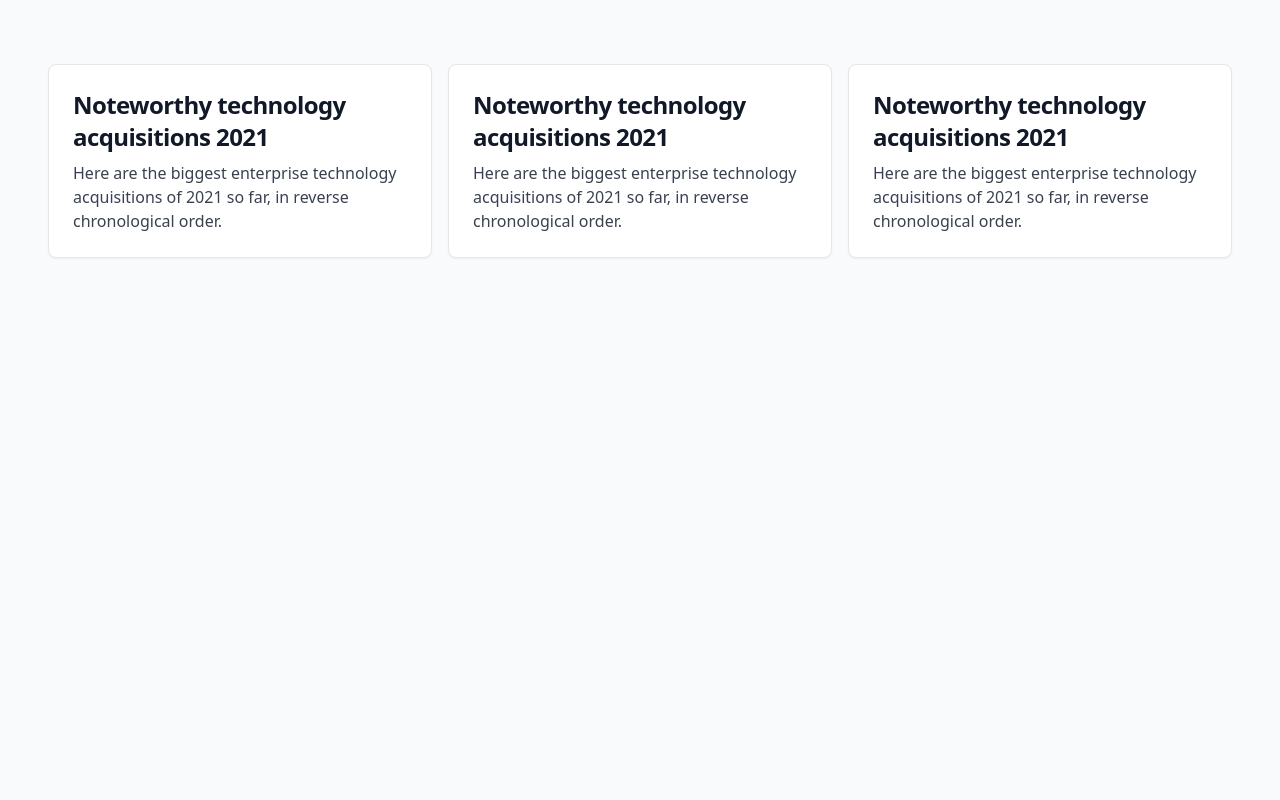
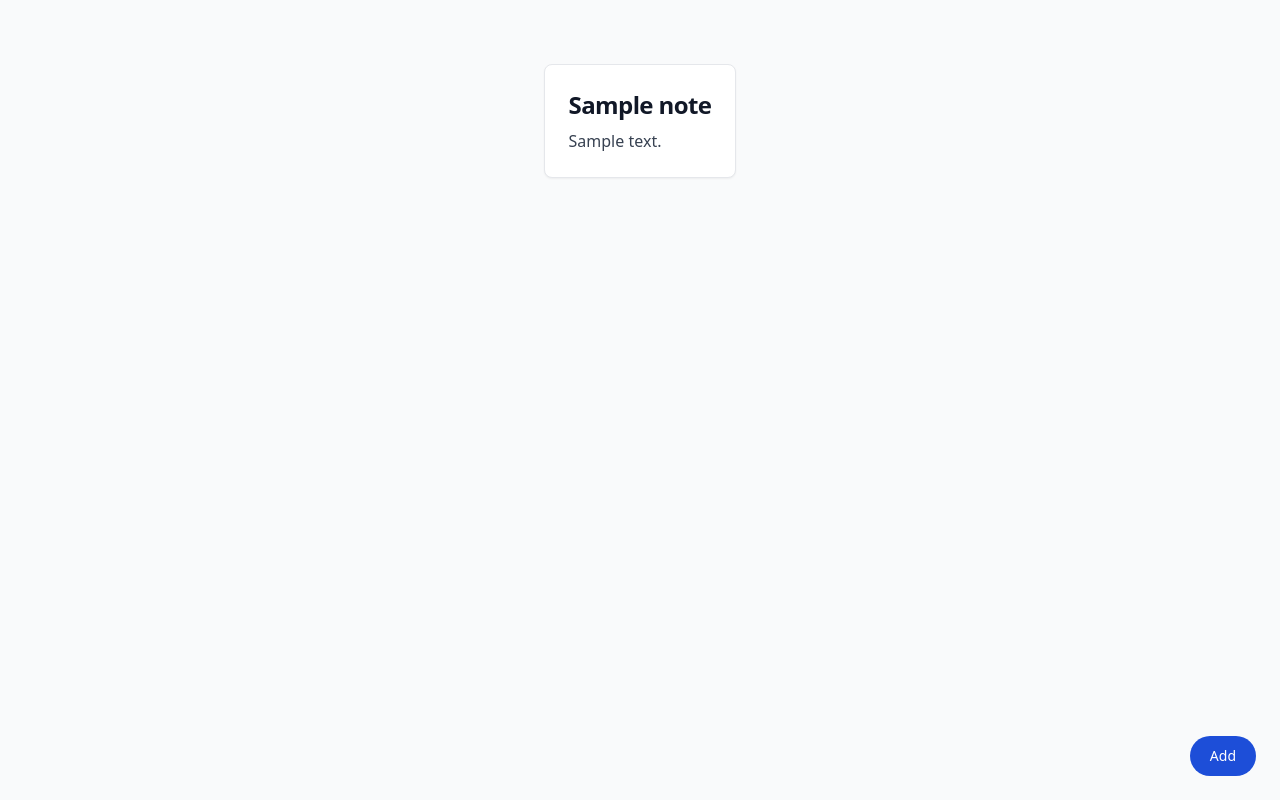
Before and after one commit to git-mrjim/simple_todo_app, a PHP site: template views/main.view.php in a window 1280 px wide. Run offline with PHP 8.4, Linux system fonts and the light colour scheme; the template is opened without the code that fills it: most values are stand-ins (such as "Sample title", 1, 10 or a date in 2020); some libraries are stand-ins or nearby versions.

Commit message:
I update the main page

```diff
--- /dev/null
+++ b/controllers/add.php
@@ -0,0 +1,4 @@
+<?php
+
+$id = $_POST['id'];
+echo $id;
--- a/controllers/login.php
+++ b/controllers/login.php
@@ -4,6 +4,8 @@ require '../database.php';
 $database = new Database(require '../config.php');
 
 $email = $_POST['email'];
-$user = $database->query('SELECT * FROM users WHERE email = ?', [$email]);
+
+$id = $database->query('SELECT * FROM users WHERE email = ?', [$email])[0]['user_id'];
+$notes = $database->query('SELECT * FROM notes WHERE user_id = ?', [$id]);
 
 require '../views/main.view.php';
--- a/controllers/signup.php
+++ b/controllers/signup.php
@@ -7,5 +7,7 @@ $name = $_POST['name'];
 $email = $_POST['email'];
 $database->query('INSERT INTO users(username, email) VALUES (?, ?)', [$name, $email]);
 
-echo 'Signup';
-echo ($database->query('SELECT * FROM users WHERE email = ?', [$email])[0]['username']);
+$id = $database->query('SELECT * FROM users WHERE email = ?', [$email])[0]['user_id'];
+$notes = $database->query('SELECT * FROM notes WHERE user_id = ?', [$id]);
+
+require '../views/main.view.php';
--- a/views/main.view.php
+++ b/views/main.view.php
@@ -1,24 +1,23 @@
 <?php require 'partials/header.view.php' ?>
 
 <div class="flex flex-cols justify-center gap-4 mt-16">
-    <div>
-        <a href="#" class="block max-w-sm p-6 bg-white border border-gray-200 rounded-lg shadow-sm hover:bg-gray-100">
-            <h5 class="mb-2 text-2xl font-bold tracking-tight text-gray-900">Noteworthy technology acquisitions 2021</h5>
-            <p class="font-normal text-gray-700 dark:text-gray-400">Here are the biggest enterprise technology acquisitions of 2021 so far, in reverse chronological order.</p>
-        </a>
-    </div>
-    <div>
-        <a href="#" class="block max-w-sm p-6 bg-white border border-gray-200 rounded-lg shadow-sm hover:bg-gray-100">
-            <h5 class="mb-2 text-2xl font-bold tracking-tight text-gray-900">Noteworthy technology acquisitions 2021</h5>
-            <p class="font-normal text-gray-700 dark:text-gray-400">Here are the biggest enterprise technology acquisitions of 2021 so far, in reverse chronological order.</p>
-        </a>
-    </div>
-    <div>
-        <a href="#" class="block max-w-sm p-6 bg-white border border-gray-200 rounded-lg shadow-sm hover:bg-gray-100">
-            <h5 class="mb-2 text-2xl font-bold tracking-tight text-gray-900">Noteworthy technology acquisitions 2021</h5>
-            <p class="font-normal text-gray-700 dark:text-gray-400">Here are the biggest enterprise technology acquisitions of 2021 so far, in reverse chronological order.</p>
-        </a>
-    </div>
+    <?php
+
+        foreach ($notes as $note) {
+            echo '  <div>
+                        <a href="#" class="block max-w-sm p-6 bg-white border border-gray-200 rounded-lg shadow-sm hover:bg-gray-100">
+                            <h5 class="mb-2 text-2xl font-bold tracking-tight text-gray-900">'.$note['title'].'</h5>
+                            <p class="font-normal text-gray-700 dark:text-gray-400">'.$note['note'].'</p>
+                        </a>
+                    </div>';
+        }
+
+    ?>
 </div>
 
+<form action="add.php" method="POST" class="fixed bottom-4 right-4">
+    <input type="submit" value="Add" class="text-white bg-blue-700 hover:bg-blue-800 focus:outline-none focus:ring-4 focus:ring-blue-300 font-medium rounded-full text-sm px-5 py-2.5 text-center me-2 mb-2" />
+    <input type="text" name="id" value="<?= $id ?>" class="hidden" />
+</form>
+
 <?php require 'partials/footer.view.php' ?>
```
